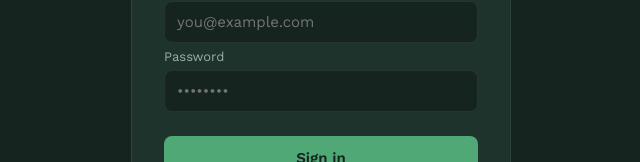
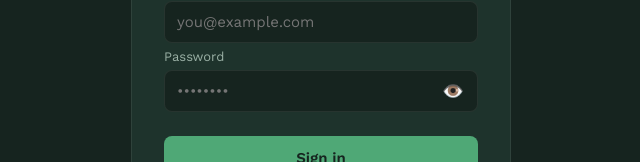
Before and after one commit to hlungwani-al/we-alive, an Angular app in the folder Frontend/: page /login in a window 1280 px wide. Shown: the part 336-498 px from the top of the page, without its empty margins (319-959 px from the left). Built offline with nearby package versions, Linux system fonts and the light colour scheme.

Commit message:
added toggle visibility on login screen

```diff
--- a/Frontend/src/app/features/auth/login/login.component.html
+++ b/Frontend/src/app/features/auth/login/login.component.html
@@ -17,7 +17,12 @@
 
       <label class="field">
         <span>Password</span>
-        <input type="password" formControlName="password" autocomplete="current-password" placeholder="••••••••" />
+        <div class="input-wrapper">
+          <input [type]="showPassword() ? 'text' : 'password'" formControlName="password" autocomplete="current-password" placeholder="••••••••" />
+          <button type="button" class="toggle-visibility" (click)="toggleShowPasswordVisibility()" [attr.arial-label]="showPassword() ? 'hide' : 'show'">
+            {{showPassword() ? '🙈': '👁️'}}
+          </button>
+        </div>
       </label>
       @if (form.controls['password'].invalid && form.controls['password'].touched) {
         <p class="field-error">Password must be at least 8 characters.</p>
--- a/Frontend/src/app/features/auth/login/login.component.ts
+++ b/Frontend/src/app/features/auth/login/login.component.ts
@@ -14,6 +14,10 @@ import { AuthService } from '../../../core/services/auth.service';
 export class LoginComponent {
   readonly form: FormGroup;
 
+  readonly showPassword = signal(false);
+  readonly isSubmitting = signal(false);
+  readonly errorMessage = signal<string | null>(null);
+
   constructor(
     private readonly fb: FormBuilder,
     private auth: AuthService,
@@ -25,8 +29,9 @@ export class LoginComponent {
     });
   }
 
-  readonly isSubmitting = signal(false);
-  readonly errorMessage = signal<string | null>(null);
+  toggleShowPasswordVisibility(): void {
+    this.showPassword.update(value => !value)
+  }
 
   submit(): void {
     if (this.form.invalid || this.isSubmitting()) {
```
